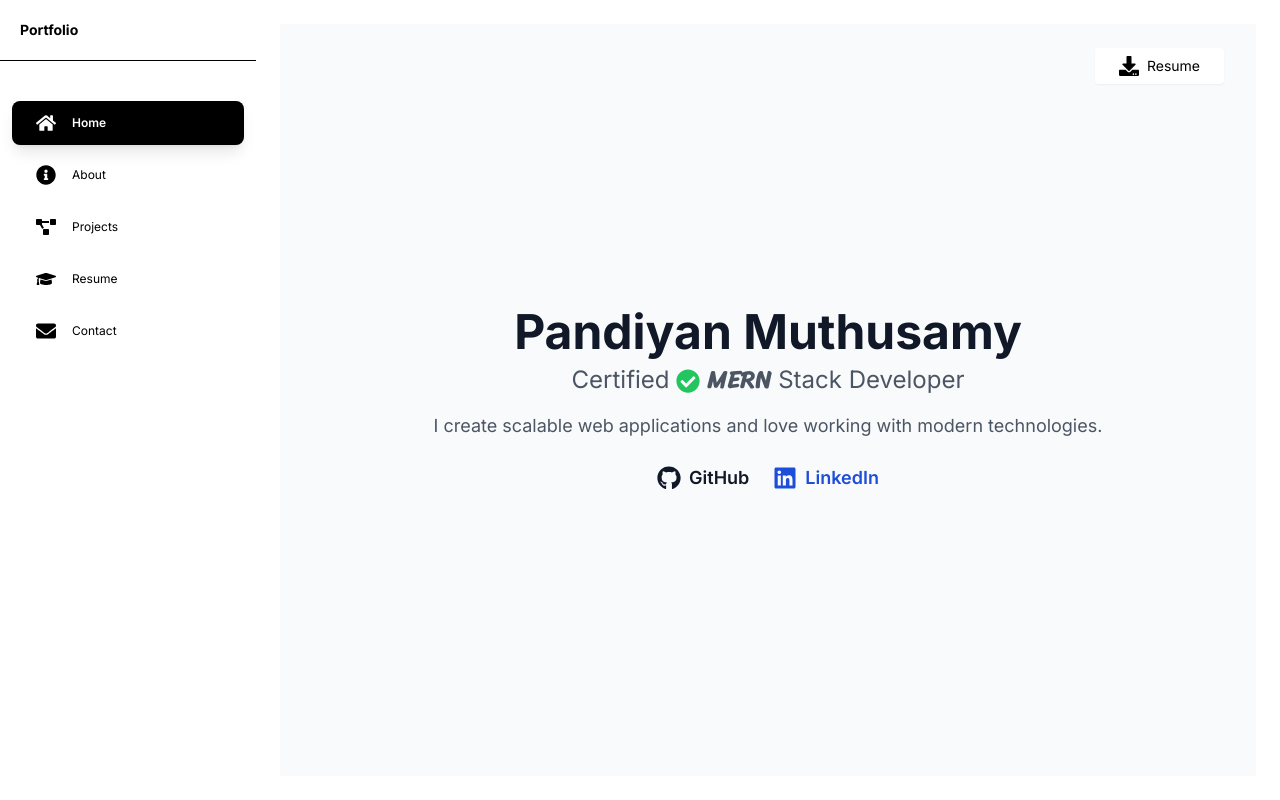
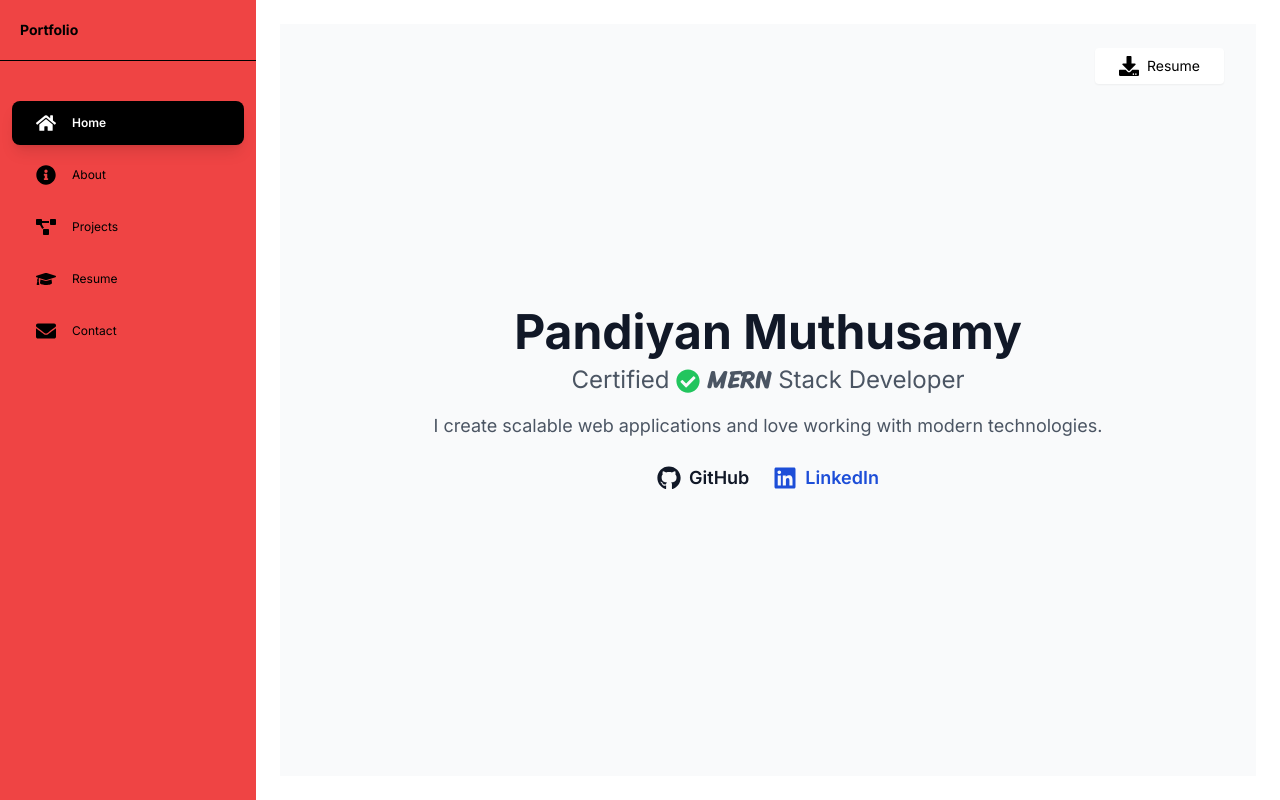
Before and after one commit to Pandiyan-Muthusamy/Portfollio, a React (Create React App) app: page / in a window 1280 px wide. Built offline with nearby package versions, Linux system fonts and the light colour scheme.

Commit message:
Update Sidebar.js

```diff
--- a/src/components/Sidebar.js
+++ b/src/components/Sidebar.js
@@ -22,7 +22,7 @@ export default function Sidebar({ setCurrentPage, currentPage }) {
   return (
     <>
       <div
-        className={`fixed left-0 h-full w-64 bg-red text-black transform z-50 ${
+        className={`fixed left-0 h-full w-64 bg-red-500 text-black transform z-50 ${
           isOpen ? "translate-x-0" : "-translate-x-64"
         } md:translate-x-0 transition-transform duration-300 ease-in-out `}
       >
```
